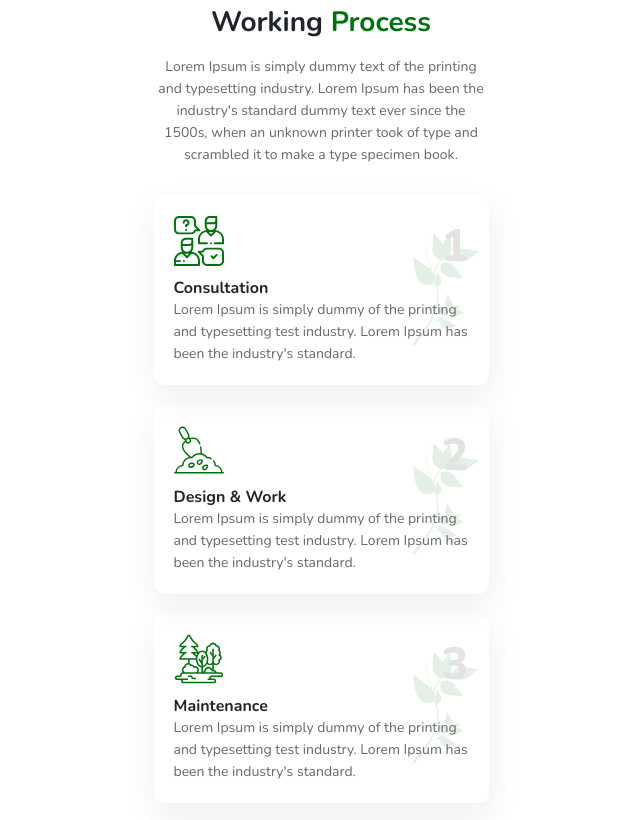
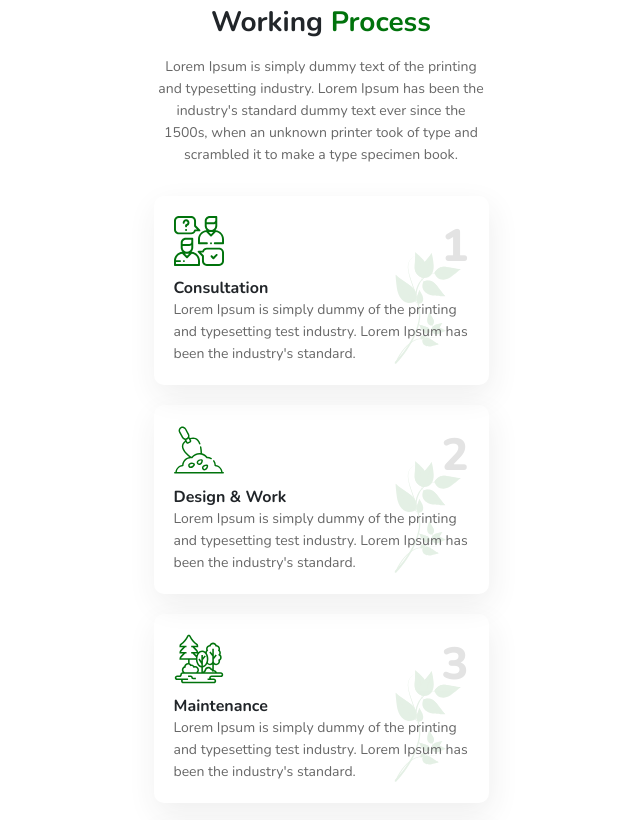
Before and after one commit to olamurm/Plants, a plain HTML site: page index.html in a window 1280 px wide. Shown: the part 4136-4956 px from the top of the page, without its empty margins (319-959 px from the left). Drawn offline with nearby package versions, Linux system fonts and the light colour scheme.

Commit message:
fixed bgp working__card

```diff
--- a/_working.scss
+++ b/_working.scss
@@ -53,8 +53,8 @@
 .working__card {
     padding: 20px;
     background-image: url(images/workin-card-BG-Img.svg);
-    background-position-x: right;
-    background-position-y: center;
+    background-position-x: 240px;
+    background-position-y: 55px;
     background-repeat: no-repeat;
     border-radius: 10px;
     /* Normal Shadow */
@@ -228,10 +228,6 @@
     }
 
     .working__text {
-        // display: flex;
-        // flex-direction: column;
-        // gap: 15px;
-        // text-align: center;
 
         h2 {
             font-size: 45px;
```
Also changed, not shown: style.css, 1 other file.
